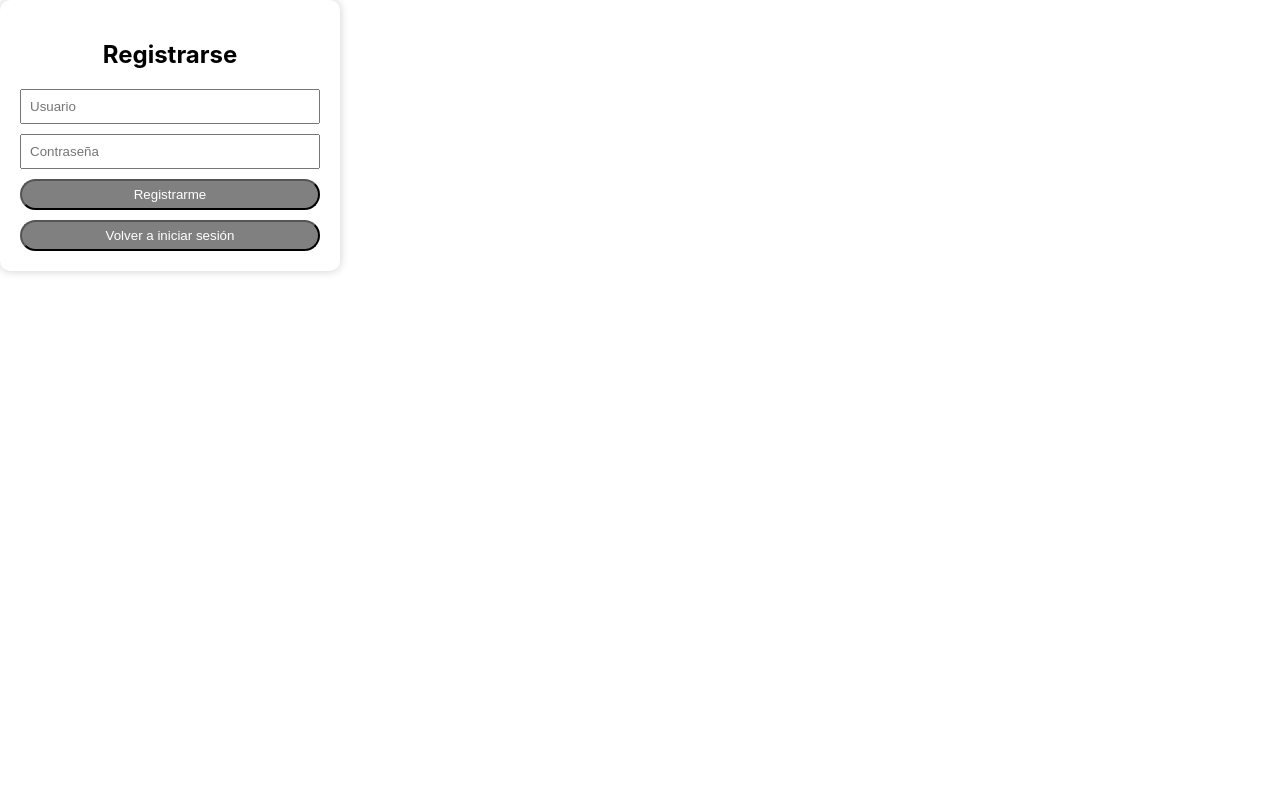
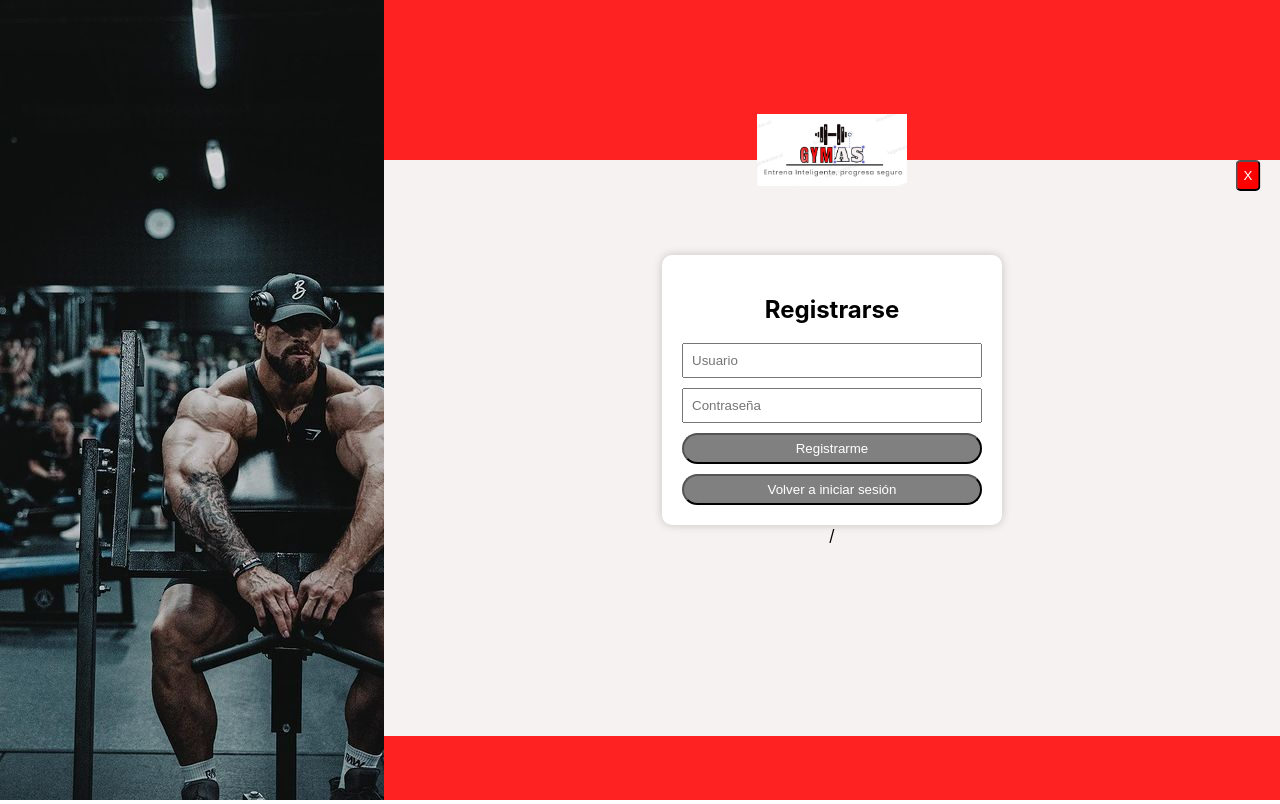
Before and after one commit to wilsonmartinez1007/PROYECTO-GIMAX, a React (Create React App) app in the folder front_end/my-react-app/: page /register in a window 1280 px wide. Built offline with nearby package versions, Linux system fonts and the light colour scheme.

Commit message:
Diseño Register

```diff
--- a/front_end/my-react-app/src/App.js
+++ b/front_end/my-react-app/src/App.js
@@ -2,9 +2,8 @@
 import React, {useState, useEffect} from "react";
 import { BrowserRouter as Router, Routes, Route } from "react-router-dom";
 import Home from "./components/pages/Home";
+import HomeRegister from "./components/pages/HomeRegister";
 import Dashboard from "./components/pages/Dashboard";
-import Register from "./components/auth/CarpRegister/Register";
-import Login from "./components/auth/CarpLogin/Login";
 
 function App() {
   const [token, setToken] = useState(localStorage.getItem("token")||null);//estado  para  el token
@@ -18,7 +17,7 @@ function App() {
         <Route path="/" element={<Home setToken={setToken} />} />
         <Route path="/login" element={<Home setToken={setToken} />} />
         <Route path="/dashboard" element={token ? <Dashboard /> : <Home setToken={setToken} />} />
-        <Route path="/register" element={<Register />} />
+        <Route path="/register" element={<HomeRegister />} />
       </Routes>
     </Router>
   );
--- /dev/null
+++ b/front_end/my-react-app/src/components/pages/HomeRegister.js
@@ -0,0 +1,57 @@
+import React from "react";
+import Register from "../auth/CarpRegister/Register";
+import "./Home.css"; // Estilos específicos para esta página
+import fondo from "../../assets/FotoRegister.jpg";
+import logo from "../../assets/LogoGym.png";
+import { useNavigate } from "react-router-dom"; // IMPORTANTE
+const Home = ({setToken}) => {
+  const navigate = useNavigate();
+
+  const handleExit = () => {
+    localStorage.removeItem("token"); // Elimina el token
+    setToken(null);
+    navigate("/"); // Redirige a la página principal
+  };
+
+  return (
+    <div className="home-container">
+      {/* Imagen en el 70% de la izquierda */}
+      <div className="image-container">
+        <img src={fondo} alt="Fondo" style={{ width: "100%", height: "100%", objectFit: "cover" }} />
+      </div>
+
+      {/* Sección derecha (30%) con barra roja arriba */}
+      <div className="right-container">
+        {/* Barra roja ajustada */}
+        <div className="top-bar"></div>
+        <div className="logo-salir">
+        <button
+            onClick={handleExit}
+            style={{ padding: "6px", background: "red", color: "white", borderRadius: 5, cursor: "pointer" }}
+          >
+            X
+          </button>
+
+        </div>
+        <div className="logo-container">
+        <img src={logo} alt="Logo" />
+        </div>
+
+
+
+        {/* Login centrado antes */}
+        <div className="login-container">
+          <Register setToken={setToken} />
+
+        </div>
+        <div className="top-bar2"></div>
+        /
+
+      </div>
+
+
+    </div>
+  );
+};
+
+export default Home;
```
Also changed, not shown: front_end/my-react-app/src/components/layoud/Header.js (deleted, +0 -21 lines), front_end/my-react-app/src/components/layoud/Navbar.css (deleted, +0 -8 lines), front_end/my-react-app/src/components/layoud/Navbar.js (deleted, +0 -18 lines), front_end/my-react-app/src/components/layoud/NavbarA.js (deleted, +0 -21 lines), front_end/my-react-app/src/assets/FotoRegister.jpg (added).
